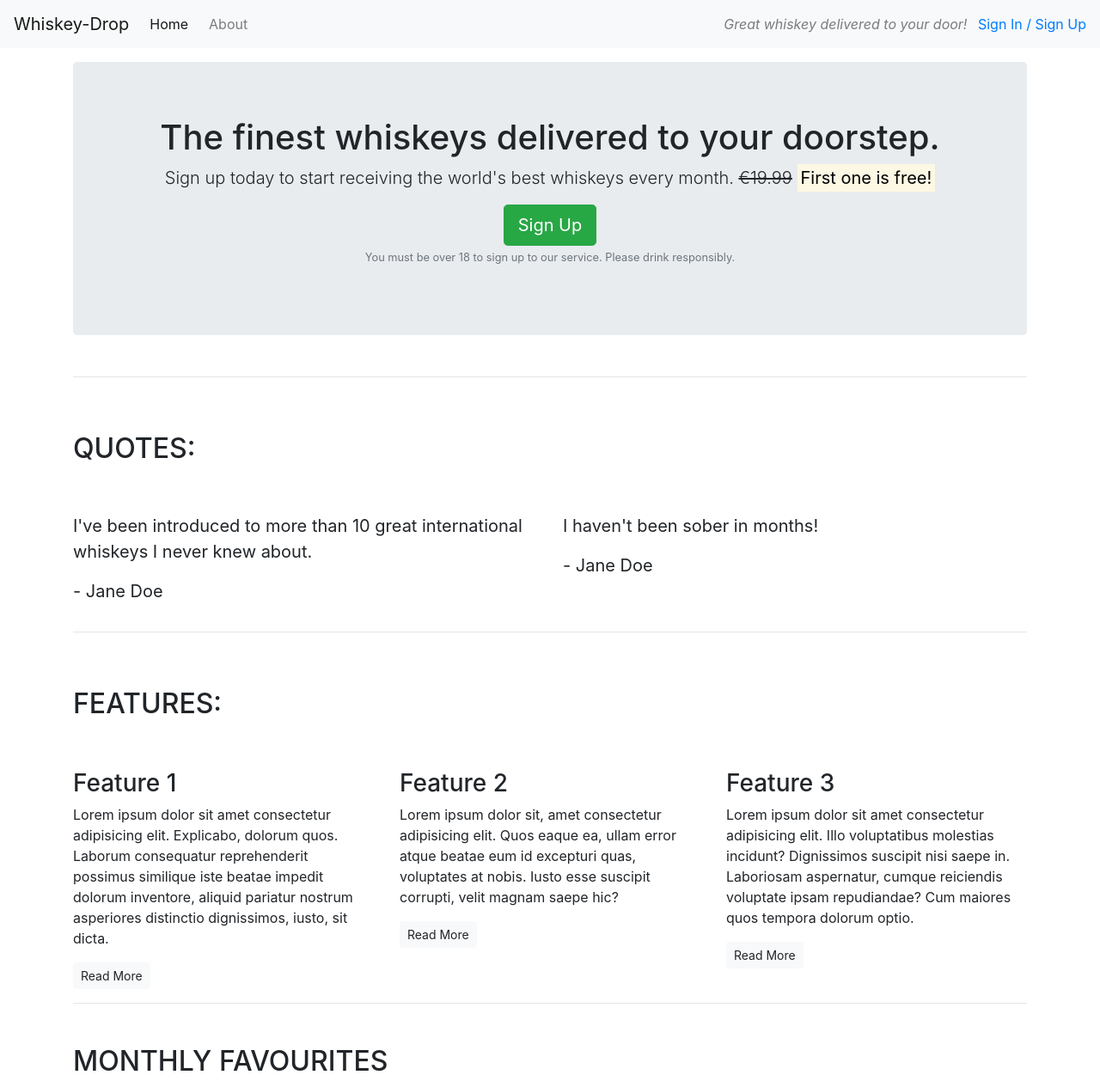
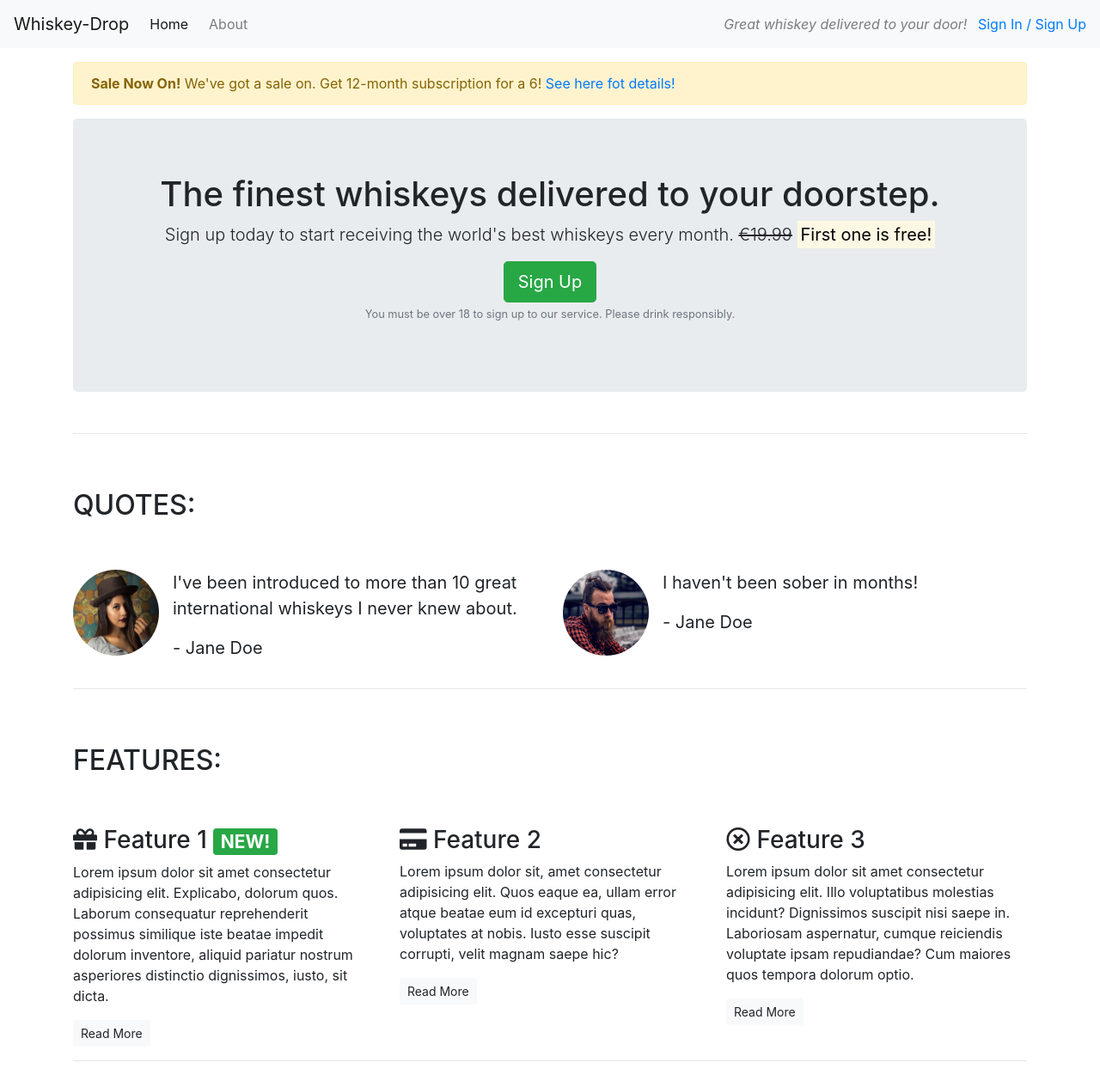
Before and after one commit to alchemist2016/Bootstrap_4.5, a plain HTML site: page index.html in a window 1280 px wide. Shown: the top 1258 px of the page at 86% size. Drawn offline with nearby package versions, Linux system fonts and the light colour scheme.

Commit message:
Added images and icons

```diff
--- a/index.html
+++ b/index.html
@@ -7,6 +7,7 @@
     <title>Whiskey Drop | Taste a new whiskey every month</title>
     <link rel="stylesheet" href="https://cdn.jsdelivr.net/npm/bootstrap@4.5.3/dist/css/bootstrap.min.css"
         integrity="sha384-TX8t27EcRE3e/ihU7zmQxVncDAy5uIKz4rEkgIXeMed4M0jlfIDPvg6uqKI2xXr2" crossorigin="anonymous">
+    <link rel="stylesheet" href="https://use.fontawesome.com/releases/v5.15.2/css/all.css" integrity="sha384-vSIIfh2YWi9wW0r9iZe7RJPrKwp6bG+s9QZMoITbCckVJqGCCRhc+ccxNcdpHuYu" crossorigin="anonymous">
 </head>
 
 <body>
@@ -23,6 +24,14 @@
         </div>
     </nav>
     <article class="container mt-3">
+        <div class="row d-none d-sm-block">
+            <div class="col-12">
+                <div class="alert alert-warning">
+                    <strong>Sale Now On!</strong> We've got a sale on. Get 12-month subscription for a 6!
+                    <a href="#">See here fot details!</a>
+                </div>
+            </div>
+        </div>
         <!-- Callout -->
         <div class="row">
             <div class="col-12">
@@ -51,16 +60,32 @@
             </div>
             <div class="row">
                 <div class="col-12 col-md-6">
+                    <div class="media">
+                        <div class="d-none d-sm-block">
+                            <img src="images/girl-image.png" alt="" class="rounded-circle mr-3" height="100"
+                                width="100">
+                        </div>
+                        <div class="media-body">
                             <blockquote class="blockquote">
-                        <p>I've been introduced to more than 10 great international whiskeys I never knew about.</p>
+                                <p>I've been introduced to more than 10 great international whiskeys I never knew about.
+                                </p>
                                 <p>- Jane Doe</p>
                             </blockquote>
                         </div>
+                    </div>
+                </div>
                 <div class="col-12 col-md-6">
+                    <div class="media">
+                        <div class="d-none d-sm-block">
+                            <img src="images/guy-image.png" alt="" class="rounded-circle mr-3" height="100" width="100">
+                        </div>
+                        <div class="media-body">
                             <blockquote class="blockquote">
                                 <p>I haven't been sober in months!</p>
                                 <p>- Jane Doe</p>
                             </blockquote>
+                        </div>
+                    </div>
                 </div>
             </div>
         </section>
@@ -77,7 +102,7 @@
             <div class="row">
                 <div class="col-12 col-md-6 col-lg-4">
                     <div class="feature">
-                        <h3>Feature 1</h3>
+                        <h3><i class="fas fa-gift d-none d-sm-inline"></i> Feature 1 <span class="badge badge-success">NEW!</span></h3>
                         <p>Lorem ipsum dolor sit amet consectetur adipisicing elit. Explicabo, dolorum quos. Laborum
                             consequatur
                             reprehenderit possimus similique iste beatae impedit dolorum inventore, aliquid pariatur
@@ -88,7 +113,7 @@
                 </div>
                 <div class="col-12 col-md-6 col-lg-4">
                     <div class="feature">
-                        <h3>Feature 2</h3>
+                        <h3><i class="fas fa-credit-card d-none d-sm-inline"></i> Feature 2</h3>
                         <p>Lorem ipsum dolor sit, amet consectetur adipisicing elit. Quos eaque ea, ullam error atque
                             beatae
                             eum
@@ -100,7 +125,7 @@
                 </div>
                 <div class="col-12 d-md-none d-lg-block col-lg-4">
                     <div class="feature">
-                        <h3>Feature 3</h3>
+                        <h3><i class="far fa-times-circle d-none d-sm-inline"></i> Feature 3</h3>
                         <p>Lorem ipsum dolor sit amet consectetur adipisicing elit. Illo voluptatibus molestias
                             incidunt?
                             Dignissimos suscipit nisi saepe in. Laboriosam aspernatur, cumque reiciendis voluptate ipsam
```
Also changed, not shown: images/girl-image.png (added), images/guy-image.png (added). Lines whose indentation alone changed are shown as unchanged.
